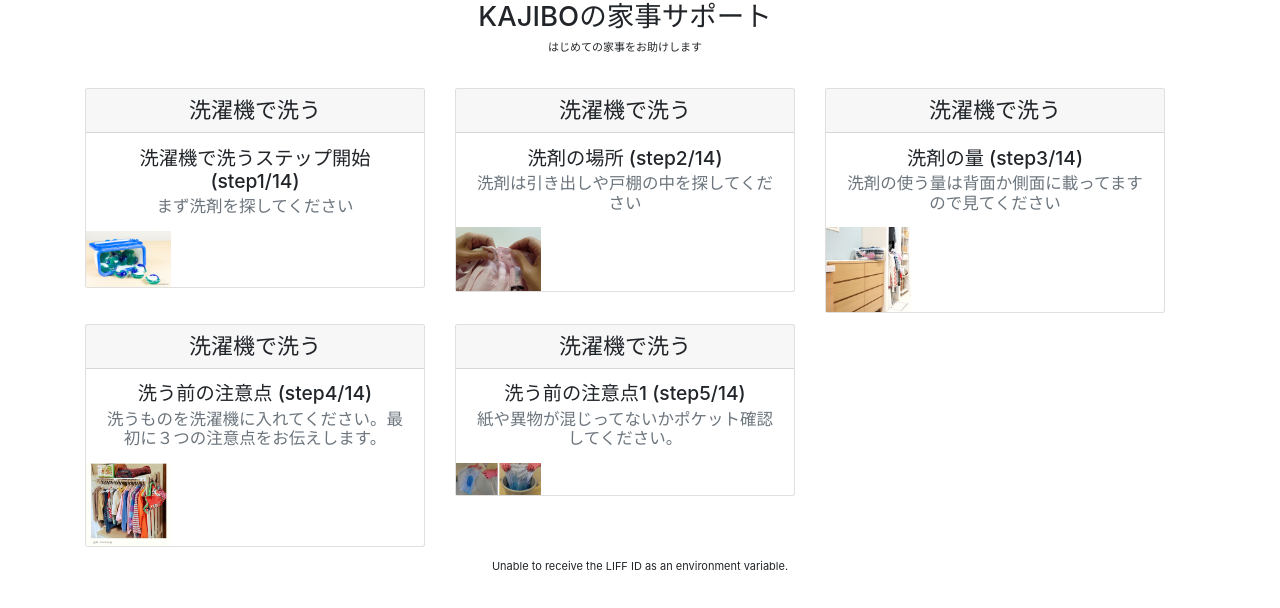
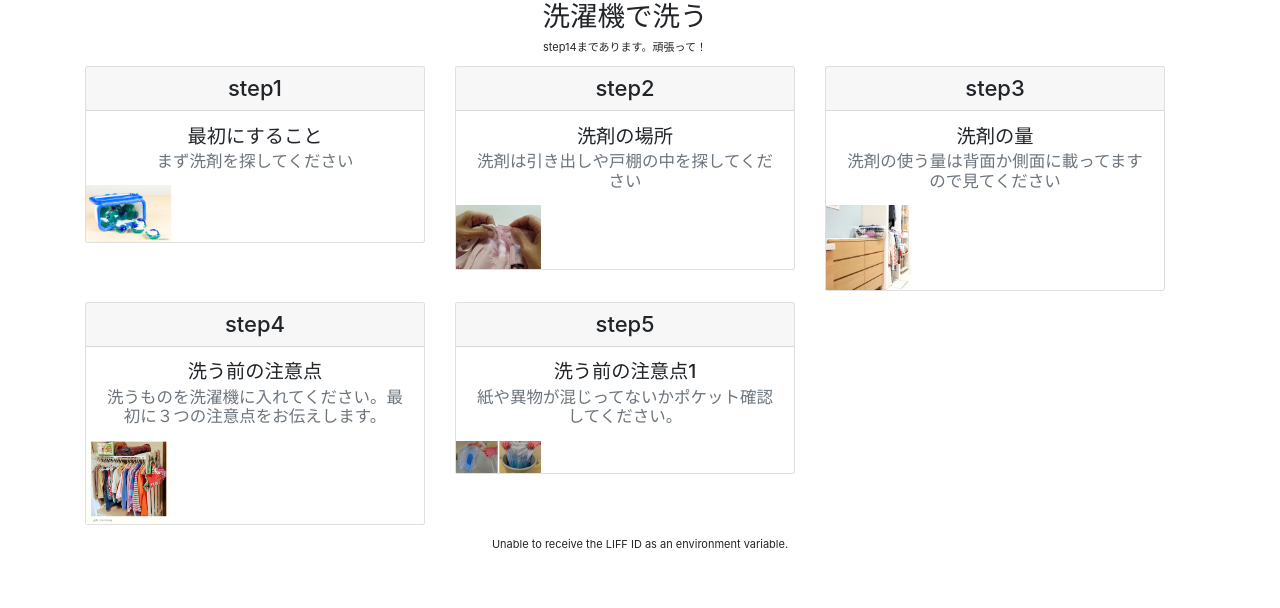
Before and after one commit to sappara/line_liff_test, a website: page public/index.html in a window 1280 px wide. Drawn offline with nearby package versions, Linux system fonts and the light colour scheme; no server answers.

Commit message:
public/indexの文章や写真の体裁を整える

```diff
--- a/public/index.html
+++ b/public/index.html
@@ -18,10 +18,10 @@
         <section class="bs-docs-section">
           <div class="row">
             <div class="col-lg-12">
-              <div class="page-header mb-5">
-                <h1>KAJIBOの家事サポート</h1>
-                <p class="bs-component mt-2">
-                  はじめての家事をお助けします
+              <div class="page-header mb-3">
+                <h1>洗濯機で洗う</h1>
+                <p class="bs-component">
+                  step14まであります。頑張って！
                 </p>
               </div>
             </div>
@@ -31,11 +31,11 @@
               <div class="bs-component">
                 <div class="card mb-3">
                   <h2 class="card-header">
-                    洗濯機で洗う
+                    step1
                   </h2>
                   <div class="card-body">
                     <h3 class="card-title">
-                      洗濯機で洗うステップ開始 (step1/14)
+                      最初にすること
                     </h3>
                     <h4 class="card-subtitle text-muted">
                       まず洗剤を探してください
@@ -45,6 +45,7 @@
                     img
                     src="imgs/image/_DSC2760-thumb_480.jpg"
                     alt="step1写真"
+                    style="width: 100%; display: block;"
                   />
                 </div>
               </div>
@@ -54,17 +55,22 @@
               <div class="bs-component">
                 <div class="card mb-3">
                   <h2 class="card-header">
-                    洗濯機で洗う
+                    step2
                   </h2>
                   <div class="card-body">
                     <h3 class="card-title">
-                      洗剤の場所 (step2/14)
+                      洗剤の場所
                     </h3>
                     <h4 class="card-subtitle text-muted">
                       洗剤は引き出しや戸棚の中を探してください
                     </h4>
                   </div>
-                  <img img src="imgs/image/238_2.jpg" alt="step2写真" />
+                  <img
+                    img
+                    src="imgs/image/238_2.jpg"
+                    alt="step2写真"
+                    style="width: 100%; display: block;"
+                  />
                 </div>
               </div>
             </div>
@@ -73,17 +79,22 @@
               <div class="bs-component">
                 <div class="card mb-3">
                   <h2 class="card-header">
-                    洗濯機で洗う
+                    step3
                   </h2>
                   <div class="card-body">
                     <h3 class="card-title">
-                      洗剤の量 (step3/14)
+                      洗剤の量
                     </h3>
                     <h4 class="card-subtitle text-muted">
                       洗剤の使う量は背面か側面に載ってますので見てください
                     </h4>
                   </div>
-                  <img img src="imgs/image/unnamed-2.jpg" alt="step3写真" />
+                  <img
+                    img
+                    src="imgs/image/unnamed-2.jpg"
+                    alt="step3写真"
+                    style="width: 100%; display: block;"
+                  />
                 </div>
               </div>
             </div>
@@ -92,11 +103,11 @@
               <div class="bs-component">
                 <div class="card mb-3">
                   <h2 class="card-header">
-                    洗濯機で洗う
+                    step4
                   </h2>
                   <div class="card-body">
                     <h3 class="card-title">
-                      洗う前の注意点 (step4/14)
+                      洗う前の注意点
                     </h3>
                     <h4 class="card-subtitle text-muted">
                       洗うものを洗濯機に入れてください。最初に３つの注意点をお伝えします。
@@ -106,6 +117,7 @@
                     img
                     src="imgs/image/d2ef7d27ec6a0b42db7a9177a4580092.jpg"
                     alt="step4写真"
+                    style="width: 100%; display: block;"
                   />
                 </div>
               </div>
@@ -115,11 +127,11 @@
               <div class="bs-component">
                 <div class="card mb-3">
                   <h2 class="card-header">
-                    洗濯機で洗う
+                    step5
                   </h2>
                   <div class="card-body">
                     <h3 class="card-title">
-                      洗う前の注意点1 (step5/14)
+                      洗う前の注意点1
                     </h3>
                     <h4 class="card-subtitle text-muted">
                       紙や異物が混じってないかポケット確認してください。
@@ -129,6 +141,7 @@
                     img
                     src="imgs/image/fabric201407_1_01.jpg"
                     alt="step5写真"
+                    style="width: 100%; display: block;"
                   />
                 </div>
               </div>
```
